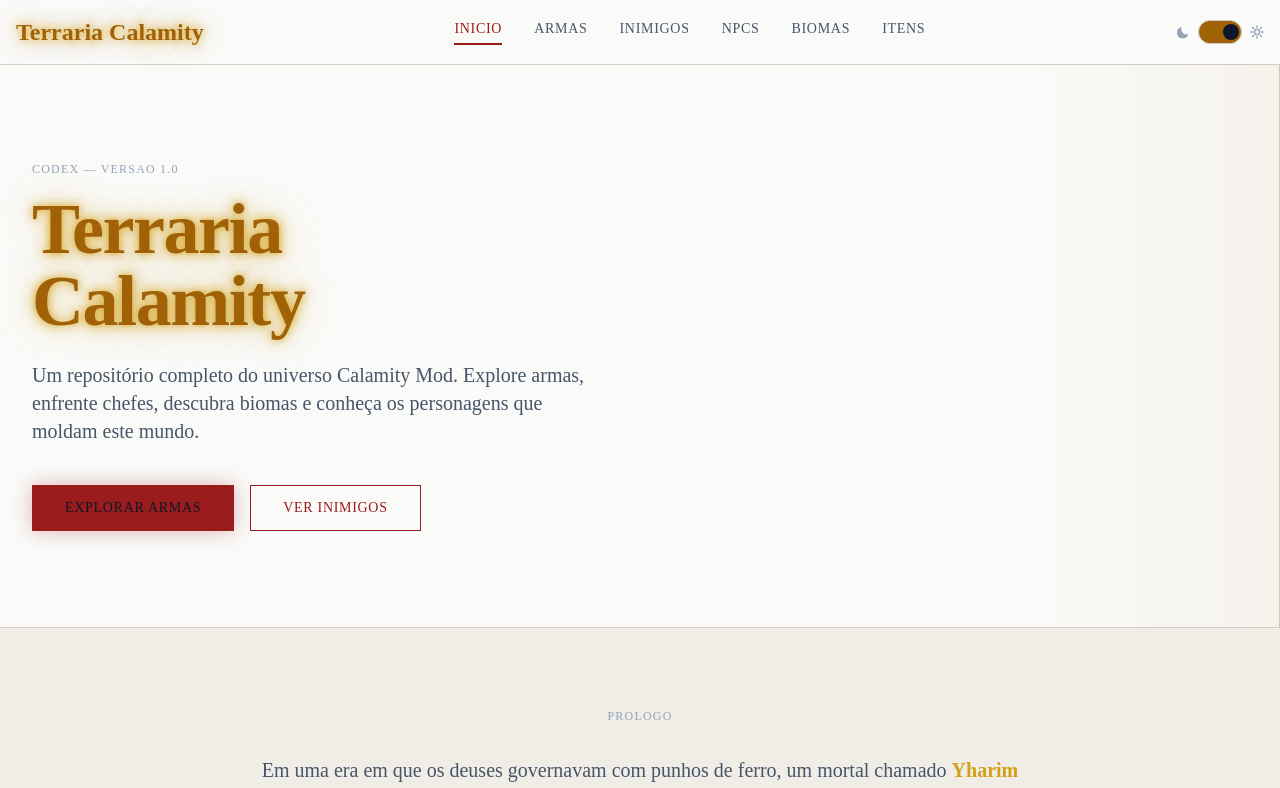
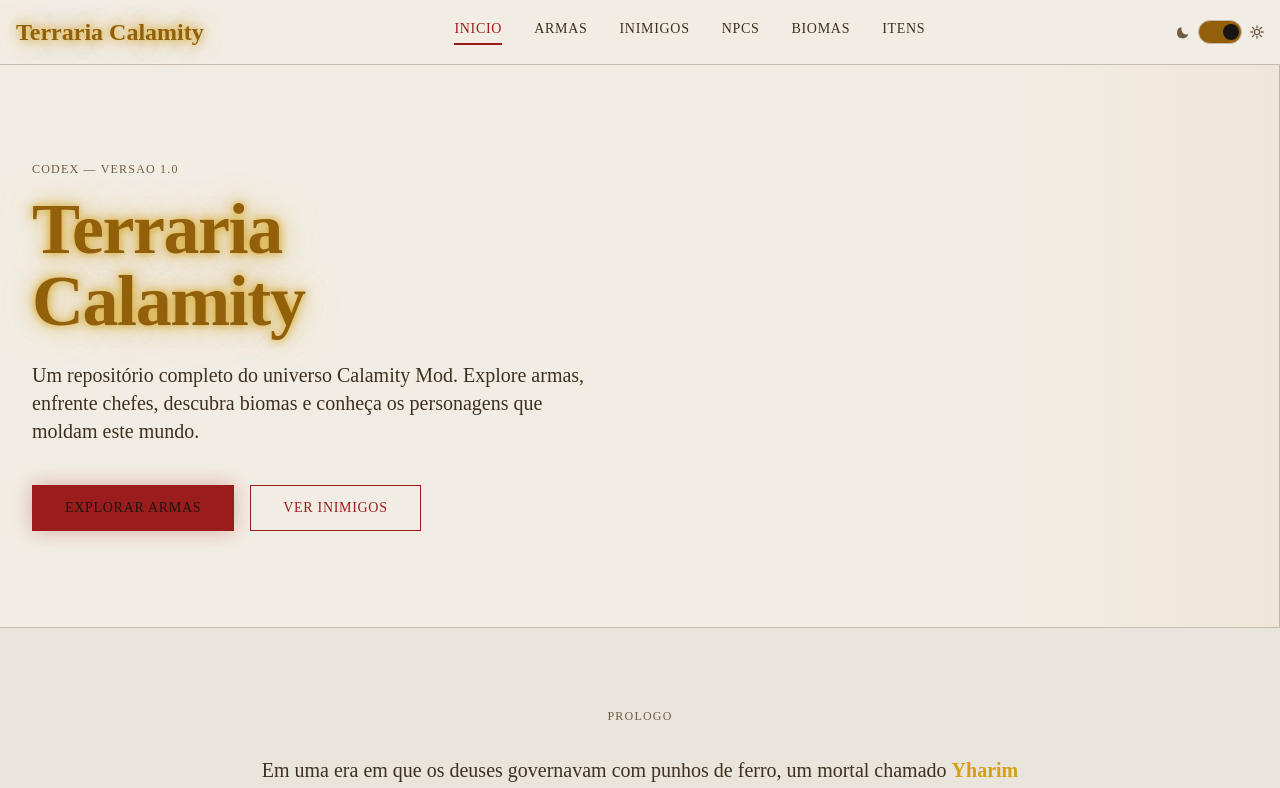
Before and after one commit to 4Diovanni/Terraria_Calamity_Backend, a React (Vite) app in the folder src/frontend/: page / in a window 1280 px wide. Shown: the top 788 px of the page. Built offline with nearby package versions, Linux system fonts and the light colour scheme; no server answers.

Commit message:
style(frontend): redesign light mode palette for softer parchment contrast

```diff
--- a/src/frontend/src/index.css
+++ b/src/frontend/src/index.css
@@ -42,28 +42,31 @@
 
 :root.light {
   --color-primary:       #9b1c1c;
-  --color-primary-light: #c81e1e;
+  --color-primary-light: #b91c1c;
   --color-primary-dark:  #7b1818;
 
-  /* Backgrounds — offwhite quente */
-  --color-bg-dark:      #f0ede7;
-  --color-bg-secondary: #fafaf8;
-  --color-bg-tertiary:  #e8e4dc;
+  /* Parchment-warm backgrounds */
+  --color-bg-dark:      #eae5dc;
+  --color-bg-secondary: #f2ede4;
+  --color-bg-tertiary:  #dfd9ce;
 
-  --color-accent-purple:       #7c3aed;
-  --color-accent-purple-light: #8b5cf6;
+  /* Accents darkened for legibility on light bg */
+  --color-accent-purple:       #6d28d9;
+  --color-accent-purple-light: #7c3aed;
   --color-accent-purple-dark:  #4c1d95;
-  --color-accent-gold:         #a16207;
-  --color-accent-green:        #15803d;
-  --color-accent-blue:         #1d4ed8;
-  --color-accent-cyan:         #0891b2;
+  --color-accent-gold:         #92600a;
+  --color-accent-green:        #166534;
+  --color-accent-blue:         #1e40af;
+  --color-accent-cyan:         #0e7490;
 
-  --color-text-primary:   #0f172a;
-  --color-text-secondary: #475569;
-  --color-text-tertiary:  #94a3b8;
+  /* Text — warm dark, high contrast */
+  --color-text-primary:   #1a1510;
+  --color-text-secondary: #3d3020;
+  --color-text-tertiary:  #6e5c40;
 
-  --color-border:       #d1cdc5;
-  --color-border-light: #b8b4ac;
+  /* Borders */
+  --color-border:       #c5bdb0;
+  --color-border-light: #a8a29a;
 }
 
 /* ─── Base ─────────────────────────────────────────────────── */
```
